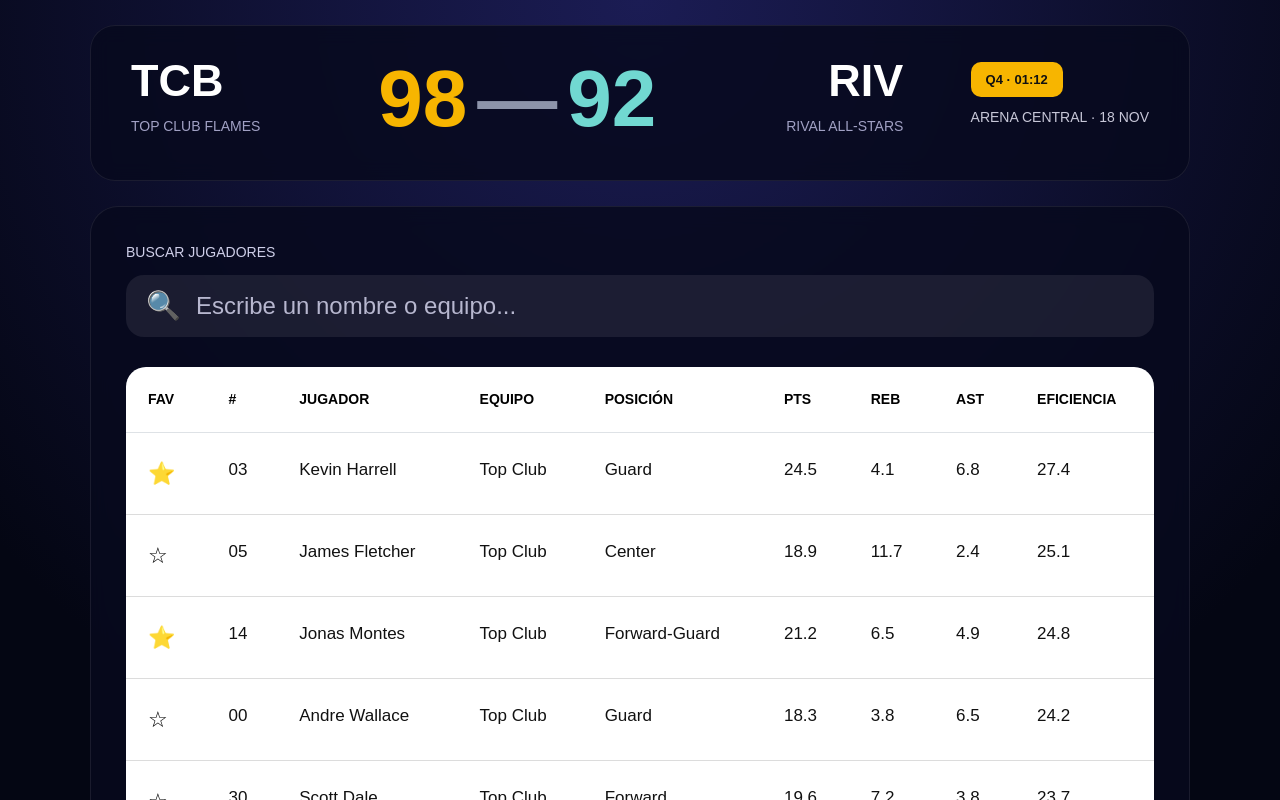
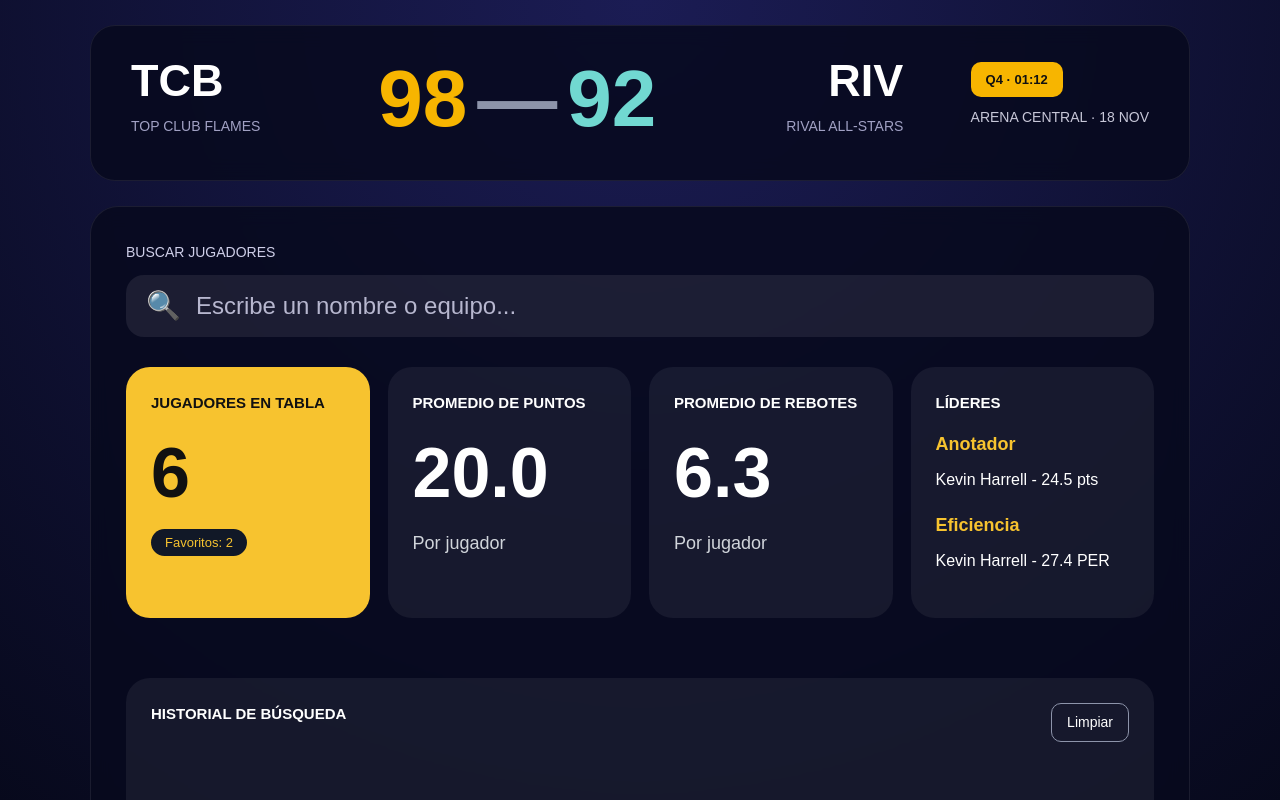
Before and after one commit to martind10/Examen_Final, a React (Vite) app in the folder REACT/basketball-dashboard/: page / in a window 1280 px wide. Shown: the top 800 px of the page. Built offline with nearby package versions, Linux system fonts and the light colour scheme.

Commit message:
Tarjetas de estadisticas

```diff
--- a/REACT/basketball-dashboard/src/App.jsx
+++ b/REACT/basketball-dashboard/src/App.jsx
@@ -3,14 +3,19 @@ import { useState } from 'react'
 import Header from './components/Header/Header'
 import SearchBar from './components/SearchBar/SearchBar'
 import PlayersTable from './components/PlayersTable/PlayersTable'
+import History from './components/History/History'
 
 import playersData from './data/players'
+
+import StatsCards from './components/StatsCards/StatsCards'
 
 function App(){
 
   const [players, setPlayers] = useState(playersData)
 
   const [search, setSearch] = useState('')
+
+  const [history, setHistory] = useState([])
 
   const toggleFavorite = (id) => {
 
@@ -30,6 +35,27 @@ function App(){
     })
 
     setPlayers(updatedPlayers)
+
+  }
+
+  const handleSearch = (value) => {
+
+    setSearch(value)
+
+    if(
+      value.trim() !== '' &&
+      !history.includes(value)
+    ){
+
+      setHistory([value, ...history])
+
+    }
+
+  }
+
+  const clearHistory = () => {
+
+    setHistory([])
 
   }
 
@@ -53,7 +79,14 @@ function App(){
 
           <SearchBar
             search={search}
-            setSearch={setSearch}
+            setSearch={handleSearch}
+          />
+
+          <StatsCards players={filteredPlayers} />
+
+          <History
+            history={history}
+            clearHistory={clearHistory}
           />
 
           <PlayersTable
--- /dev/null
+++ b/REACT/basketball-dashboard/src/components/History/History.jsx
@@ -0,0 +1,53 @@
+function History({ history, clearHistory }){
+
+  return(
+
+    <article className="stat-card stat-card--history">
+
+      <div className="stat-card__history-top">
+
+        <p className="stat-card__title">
+
+          HISTORIAL DE BÚSQUEDA
+
+        </p>
+
+        <button
+          className="stat-card__clear"
+          onClick={clearHistory}
+        >
+
+          Limpiar
+
+        </button>
+
+      </div>
+
+      <div className="stat-card__tags">
+
+        {
+
+          history.map((item, index) => (
+
+            <span
+              key={index}
+              className="stat-card__tag"
+            >
+
+              {item}
+
+            </span>
+
+          ))
+
+        }
+
+      </div>
+
+    </article>
+
+  )
+
+}
+
+export default History
--- /dev/null
+++ b/REACT/basketball-dashboard/src/components/StatsCards/StatsCards.jsx
@@ -0,0 +1,129 @@
+function StatsCards({ players }){
+
+  const favoritePlayers = players.filter(
+    (player) => player.favorite
+  )
+
+  const averagePoints = (
+
+    players.reduce(
+      (acc, player) => acc + player.pts,
+      0
+    ) / players.length
+
+  ).toFixed(1)
+
+  const averageRebounds = (
+
+    players.reduce(
+      (acc, player) => acc + player.reb,
+      0
+    ) / players.length
+
+  ).toFixed(1)
+
+  const topScorer = [...players].sort(
+    (a, b) => b.pts - a.pts
+  )[0]
+
+  const topEfficiency = [...players].sort(
+    (a, b) => b.efficiency - a.efficiency
+  )[0]
+
+  return(
+
+    <div className="stats-panel__cards">
+
+      <article className="stat-card stat-card--yellow">
+
+        <p className="stat-card__title">
+          JUGADORES EN TABLA
+        </p>
+
+        <h2 className="stat-card__number">
+          {players.length}
+        </h2>
+
+        <span className="stat-card__badge">
+
+          Favoritos: {favoritePlayers.length}
+
+        </span>
+
+      </article>
+
+      <article className="stat-card">
+
+        <p className="stat-card__title">
+          PROMEDIO DE PUNTOS
+        </p>
+
+        <h2 className="stat-card__number">
+          {averagePoints}
+        </h2>
+
+        <span className="stat-card__text">
+          Por jugador
+        </span>
+
+      </article>
+
+      <article className="stat-card">
+
+        <p className="stat-card__title">
+          PROMEDIO DE REBOTES
+        </p>
+
+        <h2 className="stat-card__number">
+          {averageRebounds}
+        </h2>
+
+        <span className="stat-card__text">
+          Por jugador
+        </span>
+
+      </article>
+
+      <article className="stat-card">
+
+        <p className="stat-card__title">
+          LÍDERES
+        </p>
+
+        <div className="stat-card__leader">
+
+          <strong>
+            Anotador
+          </strong>
+
+          <p>
+
+            {topScorer.player} - {topScorer.pts} pts
+
+          </p>
+
+        </div>
+
+        <div className="stat-card__leader">
+
+          <strong>
+            Eficiencia
+          </strong>
+
+          <p>
+
+            {topEfficiency.player} - {topEfficiency.efficiency} PER
+
+          </p>
+
+        </div>
+
+      </article>
+
+    </div>
+
+  )
+
+}
+
+export default StatsCards
--- a/REACT/basketball-dashboard/src/styles/dashboard.css
+++ b/REACT/basketball-dashboard/src/styles/dashboard.css
@@ -168,3 +168,103 @@ body{
 .stats-panel__input::placeholder{
   color: #b7b7cf;
 }
+
+.stat-card{
+  background: rgba(255,255,255,0.06);
+  border-radius: 24px;
+  padding: 25px;
+  margin-bottom: 30px;
+}
+
+.stat-card--history{
+  width: 100%;
+}
+
+.stat-card__history-top{
+  display: flex;
+  justify-content: space-between;
+  align-items: center;
+  margin-bottom: 25px;
+}
+
+.stat-card__title{
+  font-size: 15px;
+  font-weight: bold;
+}
+
+.stat-card__clear{
+  background: transparent;
+  border: 1px solid #8d94aa;
+  color: white;
+  border-radius: 10px;
+  padding: 8px 15px;
+  font-size: 14px;
+}
+
+.stat-card__tags{
+  display: flex;
+  gap: 12px;
+  flex-wrap: wrap;
+}
+
+.stat-card__tag{
+  background: #f7c32f;
+  color: #111;
+  padding: 10px 14px;
+  border-radius: 8px;
+  font-weight: bold;
+}
+
+.stats-panel__cards{
+  display: grid;
+  grid-template-columns: repeat(4, 1fr);
+  gap: 18px;
+  margin-bottom: 30px;
+}
+
+.stat-card{
+  background: rgba(255,255,255,0.06);
+  border-radius: 24px;
+  padding: 25px;
+  min-height: 220px;
+}
+
+.stat-card--yellow{
+  background: #f7c32f;
+  color: #111;
+}
+
+.stat-card__number{
+  font-size: 70px;
+  font-weight: bold;
+  margin-bottom: 15px;
+}
+
+.stat-card__badge{
+  background: #111827;
+  color: #f7c32f;
+  padding: 6px 14px;
+  border-radius: 20px;
+  font-size: 13px;
+}
+
+.stat-card__text{
+  color: #d1d5db;
+  font-size: 18px;
+}
+
+.stat-card__leader{
+  margin-bottom: 20px;
+}
+
+.stat-card__leader strong{
+  display: block;
+  color: #f7c32f;
+  font-size: 18px;
+  margin-bottom: 10px;
+}
+
+.stat-card__leader p{
+  font-size: 16px;
+  line-height: 1.5;
+}
```
